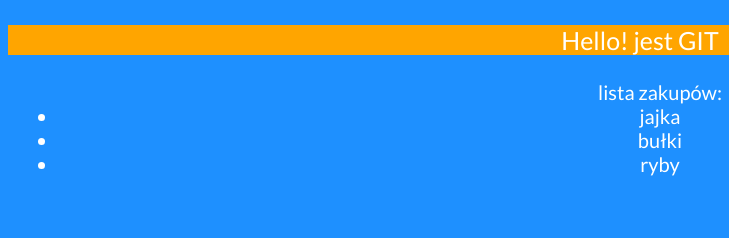
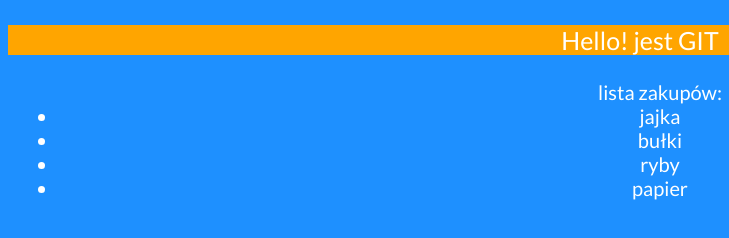
Before and after one commit to jantwarog/web1_17marca, a plain HTML site: page index.html in a window 1280 px wide. Shown: the full height of the page, 0-729 px from the left. Drawn offline with Linux system fonts and the light colour scheme.

```diff
--- a/index.html
+++ b/index.html
@@ -14,6 +14,7 @@
         <li>jajka</li>
         <li>bułki</li>
         <li>ryby</li>
+        <li>papier</li>
     </ul>
 </body>
 </html>
```
